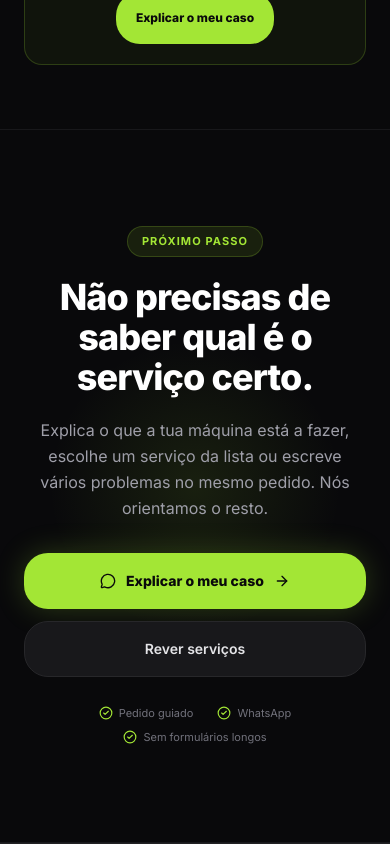
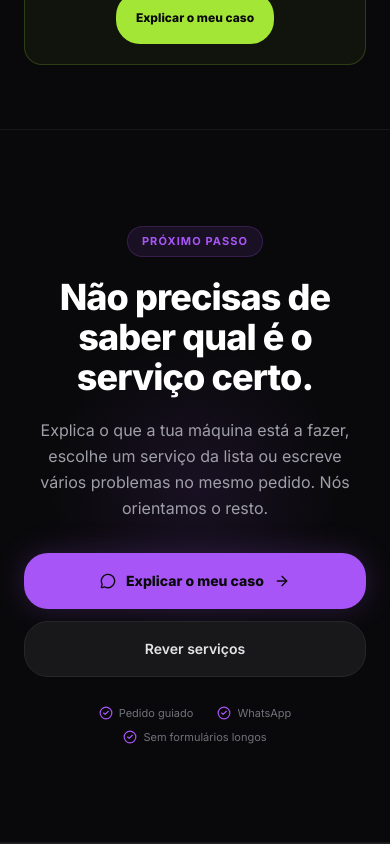
Before and after one commit to martimfm1/lab-customs-clipper, a Next.js app: page / in a window 390 px wide. Shown: the part 10740-11584 px from the top of the page. Built offline with nearby package versions, Linux system fonts and the light colour scheme.

Commit message:
Apply purple brand accent

```diff
--- a/components/cta-section.tsx
+++ b/components/cta-section.tsx
@@ -6,7 +6,7 @@ import { ArrowRight, CheckCircle2, MessageCircle } from "lucide-react";
 export default function CtaSection() {
   return (
     <section className="relative overflow-hidden border-y border-zinc-900 bg-zinc-950 px-6 py-24 sm:py-28">
-      <div className="pointer-events-none absolute inset-0 bg-[radial-gradient(circle_at_50%_50%,rgba(163,230,53,0.10),transparent_36%)]" />
+      <div className="pointer-events-none absolute inset-0 bg-[radial-gradient(circle_at_50%_50%,rgba(168,85,247,0.10),transparent_36%)]" />
       <div className="relative z-10 mx-auto max-w-4xl text-center">
         <motion.div
           initial={{ opacity: 0, y: 20 }}
@@ -14,7 +14,7 @@ export default function CtaSection() {
           viewport={{ once: true, margin: "-60px" }}
           transition={{ duration: 0.5 }}
         >
-          <div className="inline-flex rounded-full border border-[#a3e635]/20 bg-[#a3e635]/10 px-3.5 py-1.5 text-[11px] font-mono font-bold uppercase tracking-widest text-[#a3e635]">
+          <div className="inline-flex rounded-full border border-[#a855f7]/20 bg-[#a855f7]/10 px-3.5 py-1.5 text-[11px] font-mono font-bold uppercase tracking-widest text-[#a855f7]">
             Próximo passo
           </div>
 
@@ -30,7 +30,7 @@ export default function CtaSection() {
           <div className="mt-8 flex flex-col items-center justify-center gap-3 sm:flex-row">
             <a
               href="/marcacao"
-              className="group inline-flex h-14 w-full items-center justify-center gap-2.5 rounded-xl bg-[#a3e635] px-7 text-sm font-extrabold text-zinc-950 shadow-[0_0_30px_rgba(163,230,53,0.22)] transition hover:bg-[#b8f542] sm:w-auto"
+              className="group inline-flex h-14 w-full items-center justify-center gap-2.5 rounded-xl bg-[#a855f7] px-7 text-sm font-extrabold text-zinc-950 shadow-[0_0_30px_rgba(168,85,247,0.22)] transition hover:bg-[#c084fc] sm:w-auto"
             >
               <MessageCircle className="h-4 w-4" />
               Explicar o meu caso
@@ -46,14 +46,14 @@ export default function CtaSection() {
 
           <div className="mt-7 flex flex-wrap justify-center gap-x-6 gap-y-2 text-[11px] text-zinc-500">
             <span className="inline-flex items-center gap-1.5">
-              <CheckCircle2 className="h-3.5 w-3.5 text-[#a3e635]" /> Pedido
+              <CheckCircle2 className="h-3.5 w-3.5 text-[#a855f7]" /> Pedido
               guiado
             </span>
             <span className="inline-flex items-center gap-1.5">
-              <CheckCircle2 className="h-3.5 w-3.5 text-[#a3e635]" /> WhatsApp
+              <CheckCircle2 className="h-3.5 w-3.5 text-[#a855f7]" /> WhatsApp
             </span>
             <span className="inline-flex items-center gap-1.5">
-              <CheckCircle2 className="h-3.5 w-3.5 text-[#a3e635]" /> Sem
+              <CheckCircle2 className="h-3.5 w-3.5 text-[#a855f7]" /> Sem
               formulários longos
             </span>
           </div>
```
